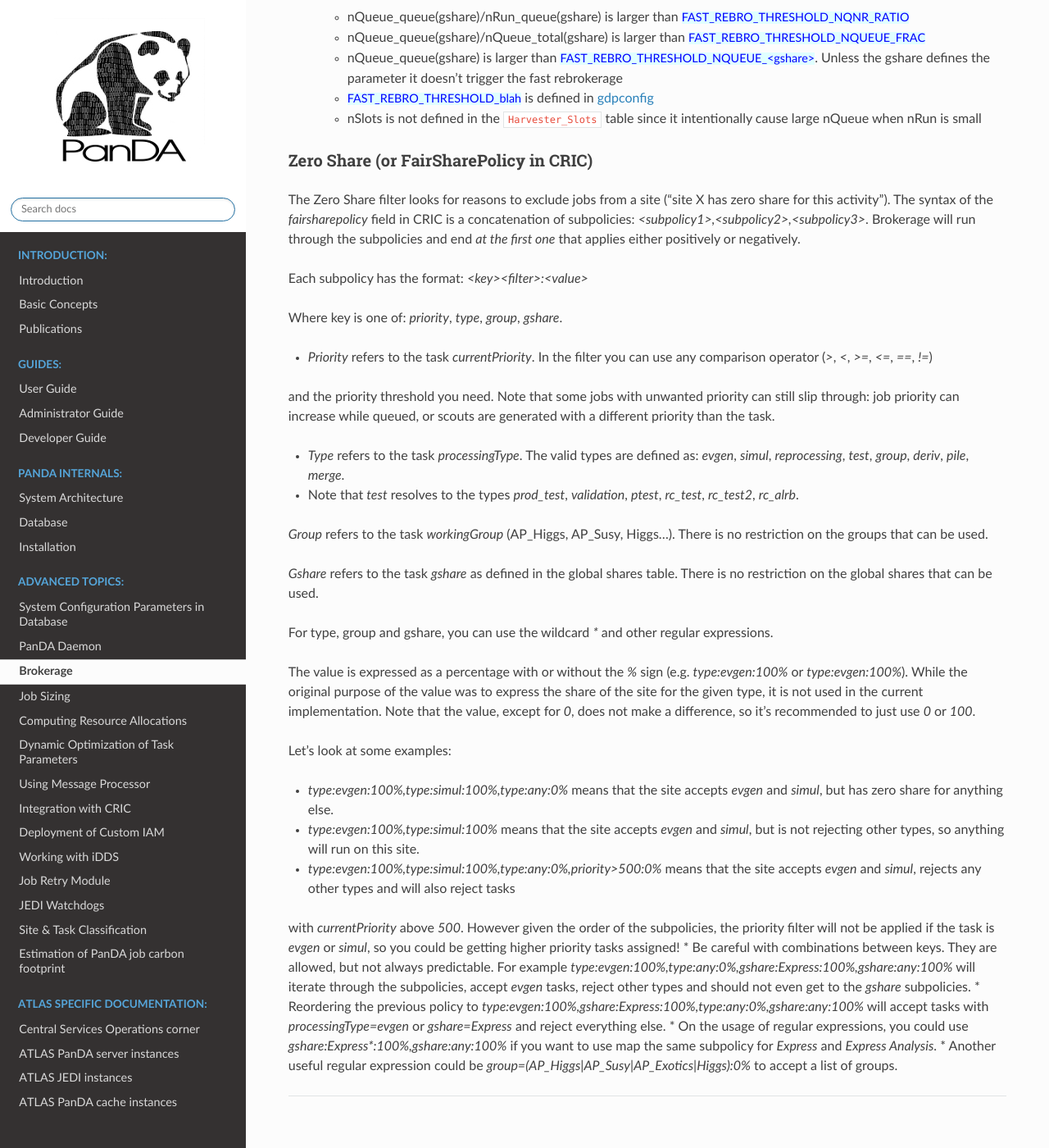
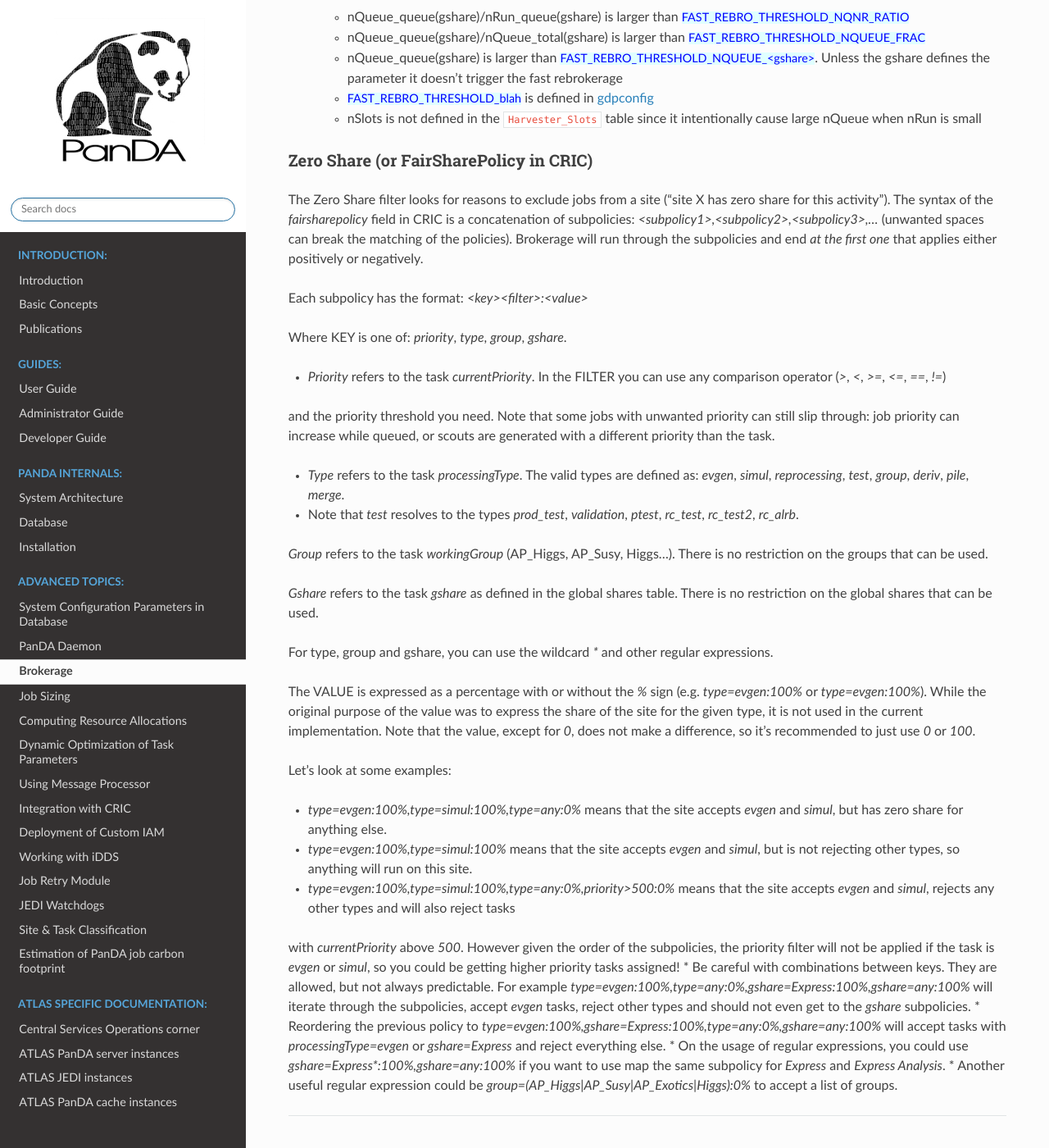
Before and after one commit to PanDAWMS/panda-docs, a Sphinx documentation site: the page built from docs/source/advanced/brokerage.rst, in a window 1280 px wide and 1400 px high, scrolled down 8611 px. Shown: the whole window at 82% size. Built offline with Sphinx 7.4.7 and the Read the Docs theme 2.0.0, drawn with Linux system fonts in a browser that asks for light colours; pages that are not in the unit, such as notebooks, are missing from menus; some of the changed lines change nothing that is shown.

Commit message:
Typos in type: --> type=

```diff
--- a/docs/source/advanced/brokerage.rst
+++ b/docs/source/advanced/brokerage.rst
@@ -467,14 +467,14 @@
 Zero Share (or FairSharePolicy in CRIC)
 ==============
 The Zero Share filter looks for reasons to exclude jobs from a site ("site X has zero share for this activity"). The syntax of the `fairsharepolicy` field in
-CRIC is a concatenation of subpolicies: `<subpolicy1>,<subpolicy2>,<subpolicy3>`. Brokerage will run through the subpolicies and end *at the first one* that applies
+CRIC is a concatenation of subpolicies: `<subpolicy1>,<subpolicy2>,<subpolicy3>,...` (unwanted spaces can break the matching of the policies). Brokerage will run through the subpolicies and end *at the first one* that applies
 either positively or negatively.
 
 Each subpolicy has the format: `<key><filter>:<value>`
 
-Where key is one of: `priority`, `type`, `group`, `gshare`.
+Where KEY is one of: `priority`, `type`, `group`, `gshare`.
 
-* `Priority` refers to the task `currentPriority`. In the filter you can use any comparison operator (`>`, `<`, `>=`, `<=`, `==`, `!=`)
+* `Priority` refers to the task `currentPriority`. In the FILTER you can use any comparison operator (`>`, `<`, `>=`, `<=`, `==`, `!=`)
 and the priority threshold you need. Note that some jobs with unwanted priority can still slip through: job priority can increase while queued, or scouts
 are generated with a different priority than the task.
 
@@ -487,25 +487,22 @@
 
 For type, group and gshare, you can use the wildcard `*` and other regular expressions.
 
-The value is expressed as a percentage with or without the `%` sign (e.g. `type:evgen:100%` or `type:evgen:100%`). While the original purpose of the value
+The VALUE is expressed as a percentage with or without the `%` sign (e.g. `type=evgen:100%` or `type=evgen:100%`). While the original purpose of the value
 was to express the share of the site for the given type, it is not used in the current implementation. Note that the value, except for `0`, does
 not make a difference, so it's recommended to just use `0` or `100`.
 
 Let's look at some examples:
 
-* `type:evgen:100%,type:simul:100%,type:any:0%` means that the site accepts `evgen` and `simul`, but has zero share for anything else.
-* `type:evgen:100%,type:simul:100%` means that the site accepts `evgen` and `simul`, but is not rejecting other types, so anything will run on this site.
-* `type:evgen:100%,type:simul:100%,type:any:0%,priority>500:0%` means that the site accepts `evgen` and `simul`, rejects any other types and will also reject tasks
+* `type=evgen:100%,type=simul:100%,type=any:0%` means that the site accepts `evgen` and `simul`, but has zero share for anything else.
+* `type=evgen:100%,type=simul:100%` means that the site accepts `evgen` and `simul`, but is not rejecting other types, so anything will run on this site.
+* `type=evgen:100%,type=simul:100%,type=any:0%,priority>500:0%` means that the site accepts `evgen` and `simul`, rejects any other types and will also reject tasks
 with `currentPriority` above `500`. However given the order of the subpolicies, the priority filter will not be applied if the task is `evgen` or `simul`, so you could
 be getting higher priority tasks assigned!
-* Be careful with combinations between keys. They are allowed, but not always predictable. For example `type:evgen:100%,type:any:0%,gshare:Express:100%,gshare:any:100%`
+* Be careful with combinations between keys. They are allowed, but not always predictable. For example `type=evgen:100%,type=any:0%,gshare=Express:100%,gshare=any:100%`
 will iterate through the subpolicies, accept `evgen` tasks, reject other types and should not even get to the `gshare` subpolicies.
-* Reordering the previous policy to `type:evgen:100%,gshare:Express:100%,type:any:0%,gshare:any:100%` will accept tasks with `processingType=evgen` or `gshare=Express` and reject everything else.
-* On the usage of regular expressions, you could use `gshare:Express*:100%,gshare:any:100%` if you want to use map the same subpolicy for `Express` and `Express Analysis`.
+* Reordering the previous policy to `type=evgen:100%,gshare=Express:100%,type=any:0%,gshare=any:100%` will accept tasks with `processingType=evgen` or `gshare=Express` and reject everything else.
+* On the usage of regular expressions, you could use `gshare=Express*:100%,gshare=any:100%` if you want to use map the same subpolicy for `Express` and `Express Analysis`.
 * Another useful regular expression could be `group=(AP_Higgs|AP_Susy|AP_Exotics|Higgs):0%` to accept a list of groups.
-
-
-
 
 ------------
 
```
